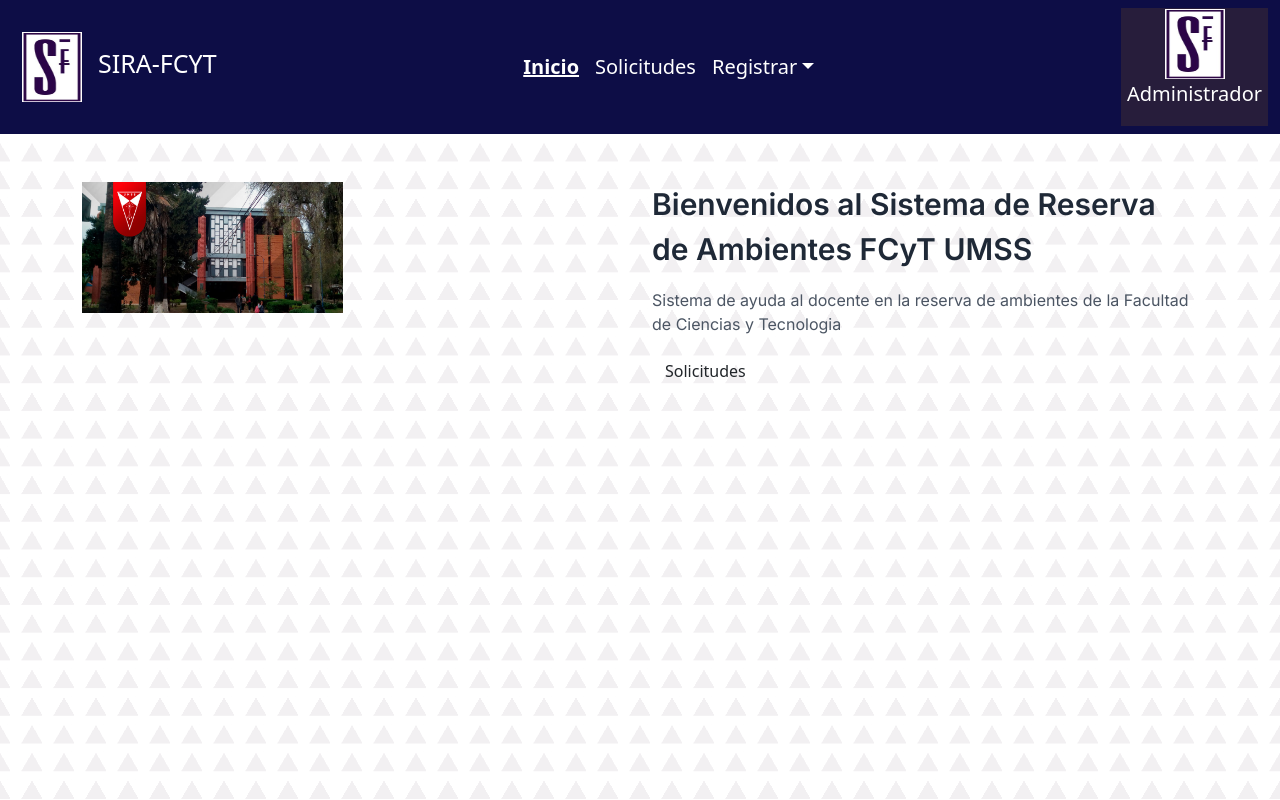
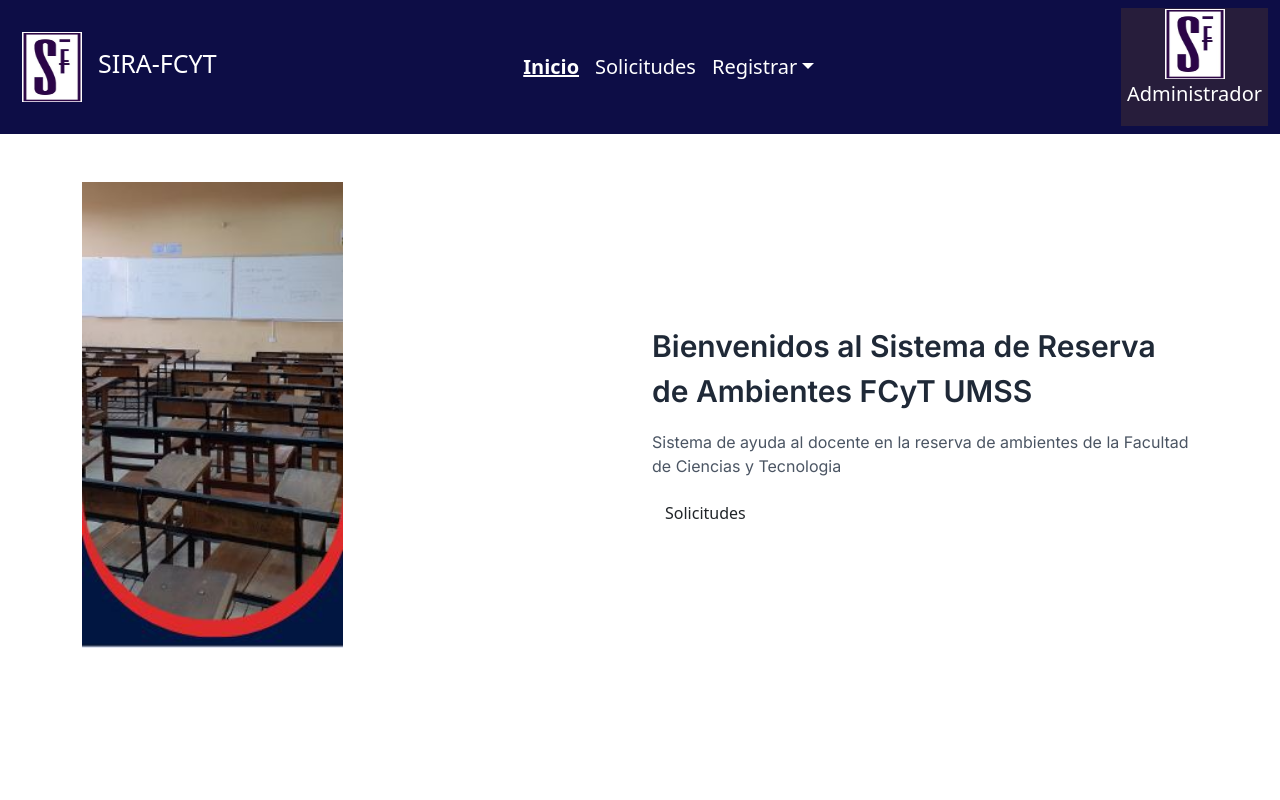
Before and after one commit to PurpleSoftTIS/demo-repository, a React (Create React App) app in the folder frontend/: page / in a window 1280 px wide. Built offline with nearby package versions, Linux system fonts and the light colour scheme.

Commit message:
arreglando PI

```diff
--- a/frontend/src/inicio/HomeUno.css
+++ b/frontend/src/inicio/HomeUno.css
@@ -1,10 +1,3 @@
-
-body {
-  background:
-    conic-gradient(from 150deg at 50% 33%, #0000, #f2f0f2 .5deg 60deg, #0000 60.5deg) calc(32px/2) calc(32px/1.4),
-    conic-gradient(from -30deg at 50% 66%, #0000, #ffffff .5deg 60deg, #ffffff 60.5deg);
-  background-size: 32px calc(32px/1.154);
-}
 
 .imagen {
     margin-bottom: 10px;
@@ -15,9 +8,11 @@
     font-weight: bold;
   }
   .img-grande {
-    width: 500px;
-    height: 700px;
-  }
+    width: 300px; /* Cambia este valor al ancho deseado */
+    height: auto; /* Mantenemos la altura automática para conservar la proporción */
+    margin-left: 0; /* Mantenemos el margen izquierdo en cero */
+}
+
 
   .titulo-personalizado {
     font-family: 'Inter', sans-serif;
--- a/frontend/src/inicio/HomeUno.js
+++ b/frontend/src/inicio/HomeUno.js
@@ -1,5 +1,5 @@
 import React from 'react'
-import imagenFacu from '../assets/imagenFacu.jpg'
+import Sillas from '../assets/Sillas.JPG'
 import { Link } from 'react-router-dom';
 import './HomeUno.css';
 
@@ -10,7 +10,7 @@
         <div className="col-md-6">
           <div className="row">
             <div className="col-6 pl-0">
-              <img src={imagenFacu} alt="Imagen 2" className="img-fluid imagen img-grande"/>
+              <img src={Sillas} alt="Imagen 2" className="img-fluid imagen img-grande"/>
             </div>
           </div>
           <div className="row mt-3">
```
Also changed, not shown: frontend/src/assets/Sillas.JPG (added), frontend/src/assets/logo FCYT.png (added).
